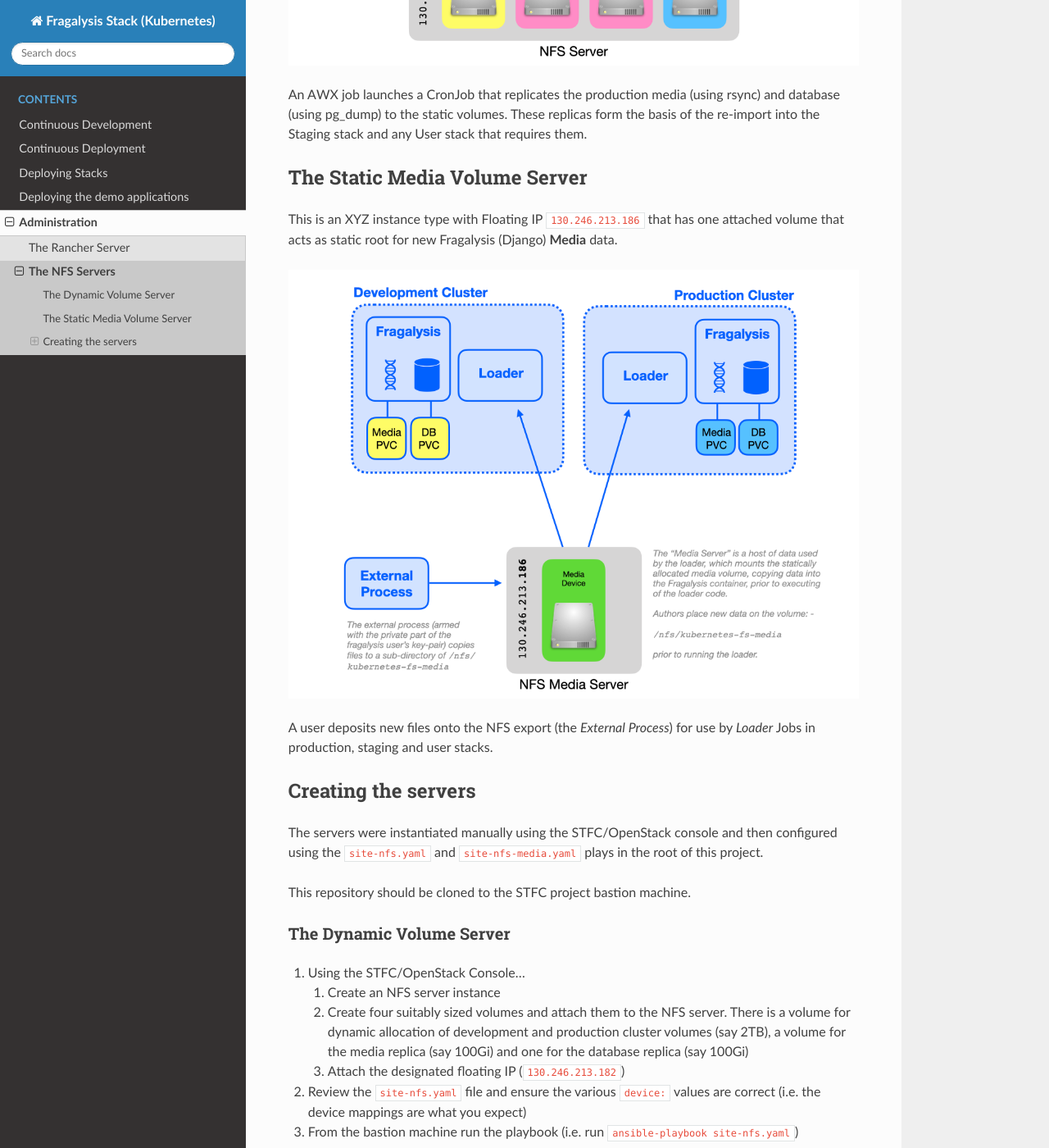
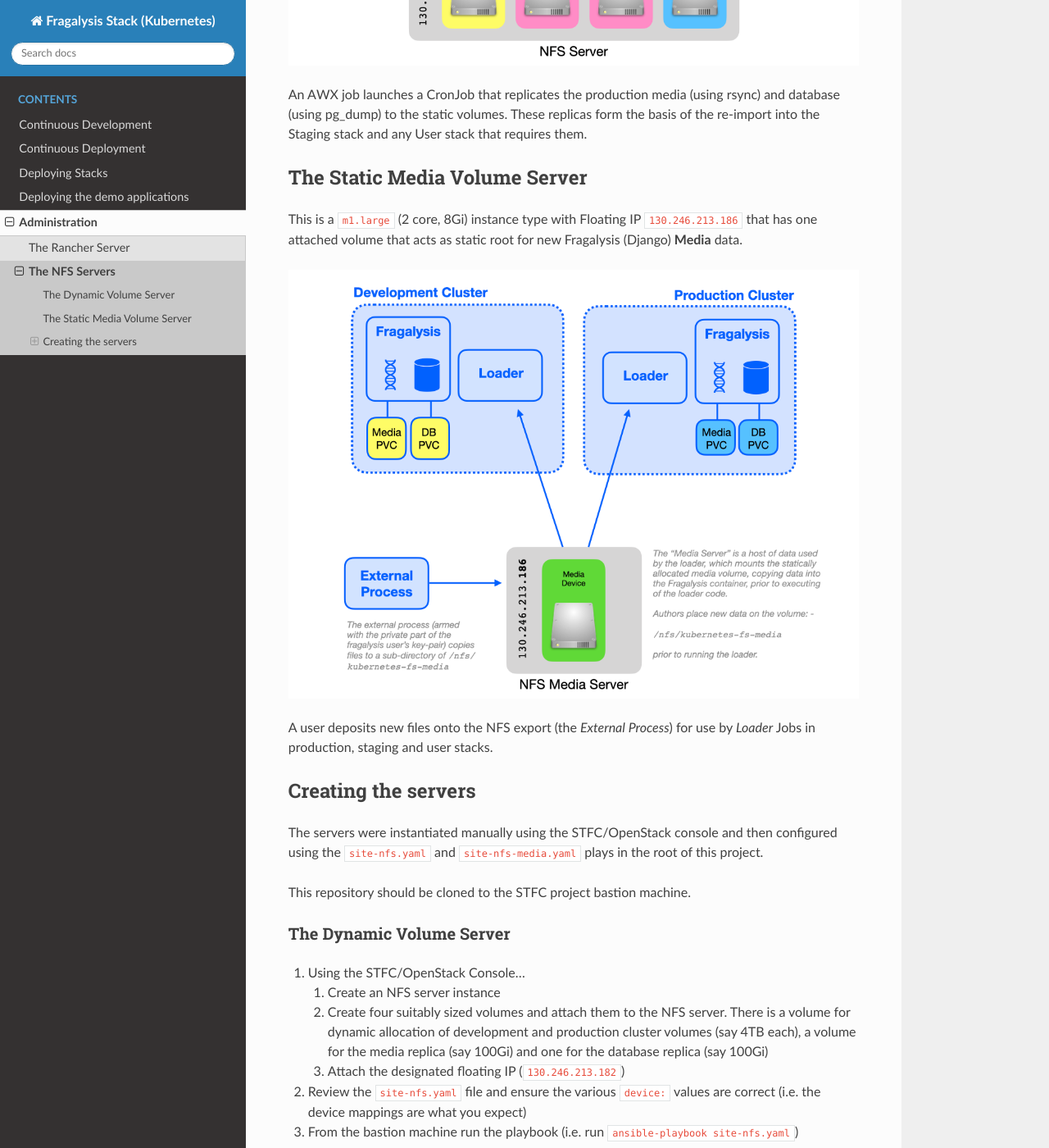
Before and after one commit to InformaticsMatters/dls-fragalysis-stack-kubernetes, a Sphinx documentation site: the page built from docs/source/admin-nfs-configuration.rst, in a window 1280 px wide and 1400 px high, scrolled down 947 px. Shown: the whole window at 82% size. Built offline with Sphinx 7.4.7 and the Read the Docs theme 2.0.0, drawn with Linux system fonts in a browser that asks for light colours; formulas are drawn with MathJax 3; some of the changed text lies outside the part shown.

Commit message:
- Doc tweak

```diff
--- a/docs/source/admin-nfs-configuration.rst
+++ b/docs/source/admin-nfs-configuration.rst
@@ -10,10 +10,10 @@ files, used by the Media Loader AWX jobs.
 The Dynamic Volume Server
 =========================
 
-This is an XYZ instance type with Floating IP ``130.246.213.182`` that has
-two attached volumes that act as roots for the respective cluster's NFS
-provisioner. All application-based NFS volumes (the Kubernetes
-**Persistent Volume Claims**) are served from one of the devices
+This is a ``c2.large`` (8 core, 8Gi) instance type with Floating IP
+``130.246.213.182`` that has two attached volumes that act as roots for
+the respective cluster's NFS provisioner. All application-based NFS volumes
+(the Kubernetes **Persistent Volume Claims**) are served from one of the devices
 (one device dedicated to the development cluster and one for production
 cluster).
 
@@ -30,9 +30,9 @@ the Staging stack and any User stack that requires them.
 The Static Media Volume Server
 ==============================
 
-This is an XYZ instance type with Floating IP ``130.246.213.186`` that has
-one attached volume that acts as static root for new Fragalysis (Django)
-**Media** data.
+This is a ``m1.large`` (2 core, 8Gi) instance type with Floating IP
+``130.246.213.186`` that has one attached volume that acts as static root
+for new Fragalysis (Django) **Media** data.
 
 ..  image:: images/frag-travis/frag-travis.015.png
 
@@ -56,7 +56,7 @@ The Dynamic Volume Server
     1.  Create an NFS server instance
     2.  Create four suitably sized volumes and attach them to the NFS server.
         There is a volume for dynamic allocation of development and production
-        cluster volumes (say 2TB), a volume for the media replica (say 100Gi)
+        cluster volumes (say 4TB each), a volume for the media replica (say 100Gi)
         and one for the database replica (say 100Gi)
     3.  Attach the designated floating IP (``130.246.213.182``)
 
```
